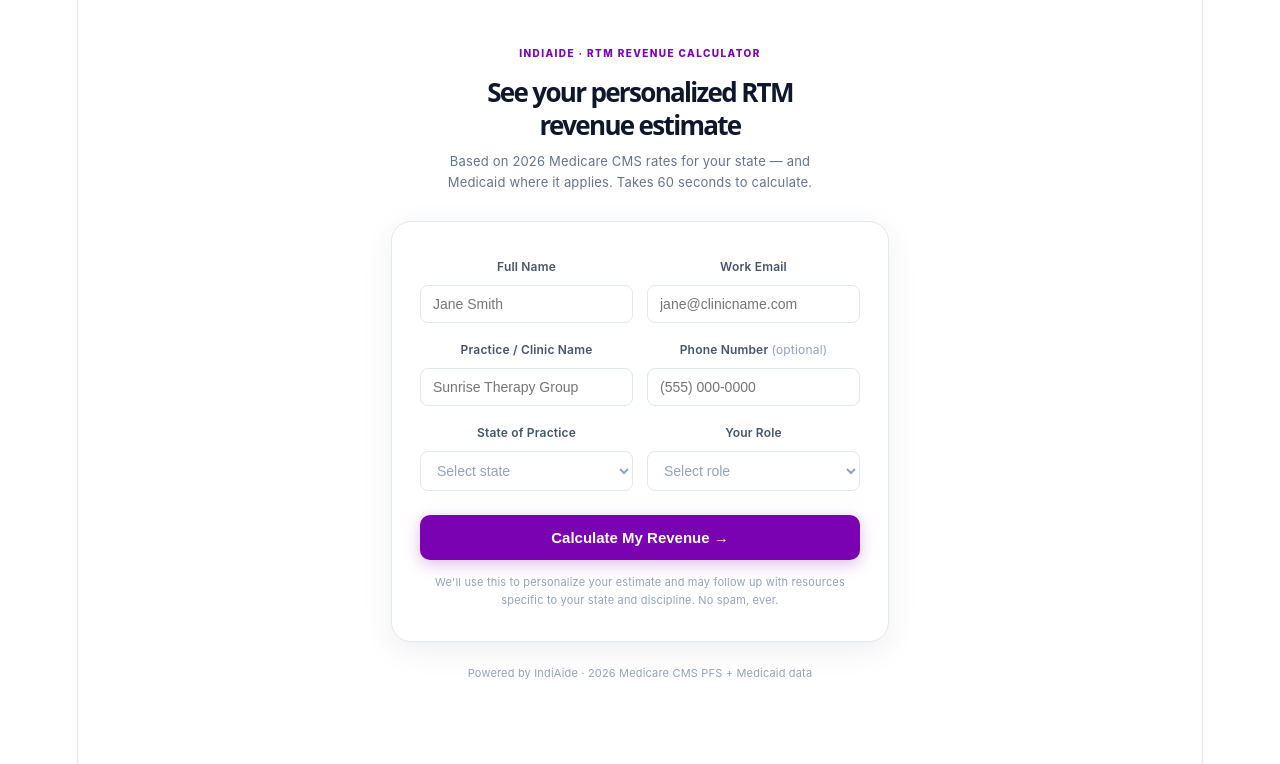
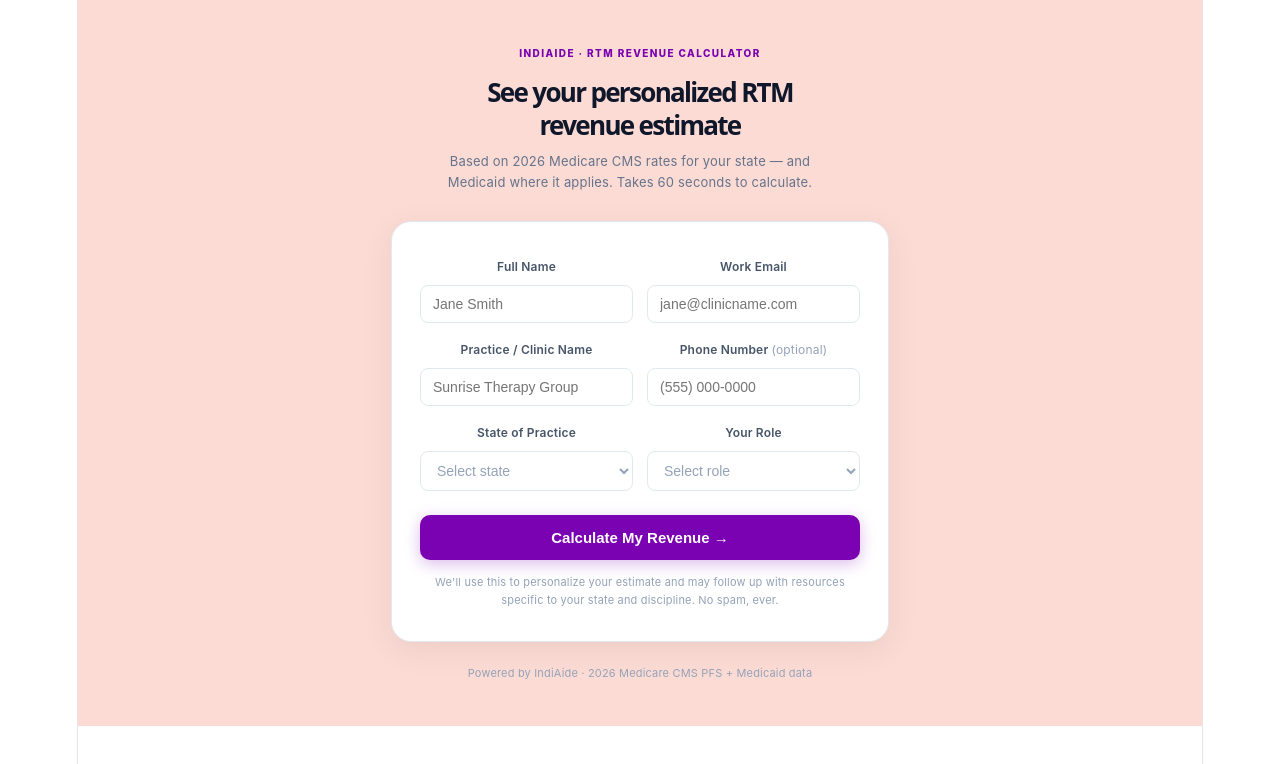
Before and after one commit to lorenzindiaide/indiaide-calculator, a React (Vite) app: page / in a window 1280 px wide. Shown: the top 764 px of the page. Built offline with nearby package versions, Linux system fonts and the light colour scheme.

Commit message:
Match IndiAide pink background

```diff
--- a/src/App.jsx
+++ b/src/App.jsx
@@ -292,7 +292,7 @@ function GateScreen({ onSubmit }) {
   );
 
   return (
-    <div style={{fontFamily:"'Inter',sans-serif",background:"#fff",display:"flex",flexDirection:"column",alignItems:"center",justifyContent:"center",padding:"40px 20px",colorScheme:"light"}}>
+    <div style={{fontFamily:"'Inter',sans-serif",background:"#FDDBD5",display:"flex",flexDirection:"column",alignItems:"center",justifyContent:"center",padding:"40px 20px",colorScheme:"light"}}>
 
       {/* Brand */}
       <div style={{textAlign:"center",marginBottom:28}}>
@@ -548,7 +548,7 @@ export default function ROICalculator() {
   }
 
   return (
-    <div style={{width:"100%",background:"#fff",colorScheme:"light"}}>
+    <div style={{width:"100%",background:"#FDDBD5",colorScheme:"light"}}>
     <div style={{fontFamily:"'Inter',sans-serif",width:"100%",maxWidth:860,margin:"0 auto",padding:"16px 24px",boxSizing:"border-box"}}>
 
       {/* ── Header ────────────────────────────────────────────────────────── */}
```
